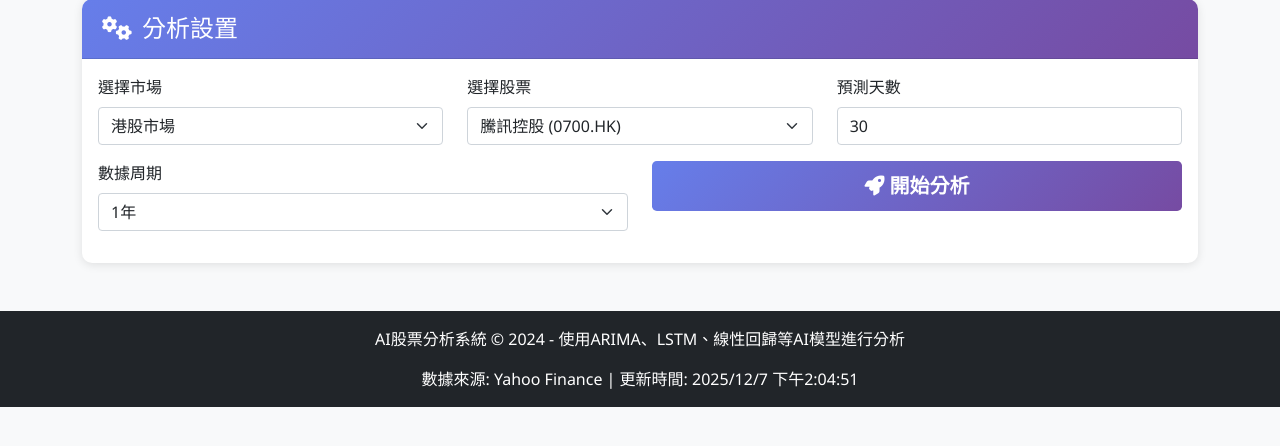
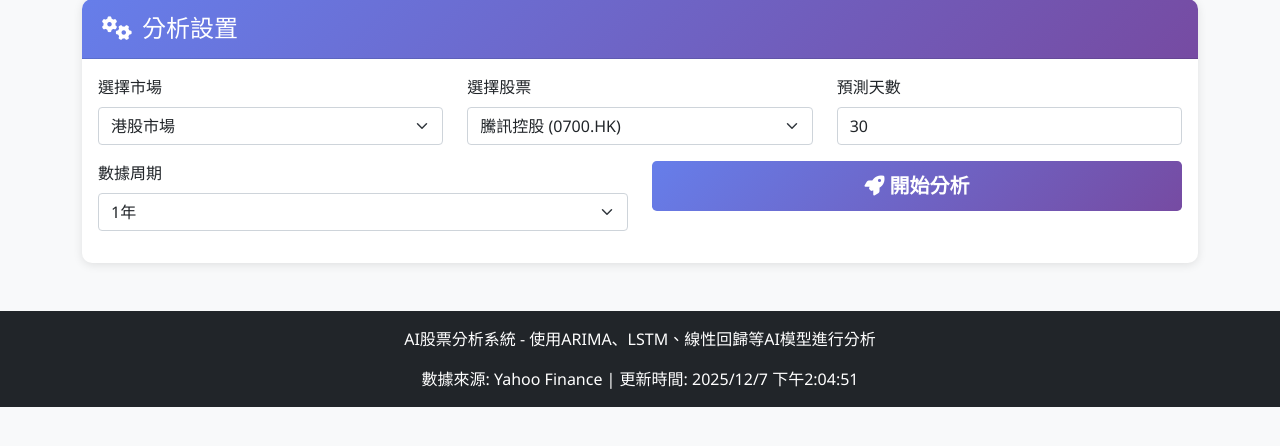
Before and after one commit to BigTeaRice/stock-ai-analysis, a Flask app: template templates/index.html in a window 1280 px wide. Shown: the part 87-533 px from the top of the page. Run offline with Flask 3, Linux system fonts and the light colour scheme; the template is opened without the code that fills it, so the values that code supplies are empty; some libraries are stand-ins or nearby versions.

Commit message:
Update index.html

```diff
--- a/templates/index.html
+++ b/templates/index.html
@@ -174,7 +174,7 @@
 
     <footer class="bg-dark text-white mt-5 py-3">
         <div class="container text-center">
-            <p>AI股票分析系統 &copy; 2024 - 使用ARIMA、LSTM、線性回歸等AI模型進行分析</p>
+            <p>AI股票分析系統 - 使用ARIMA、LSTM、線性回歸等AI模型進行分析</p>
             <p class="mb-0">數據來源: Yahoo Finance | 更新時間: <span id="updateTime"></span></p>
         </div>
     </footer>
```
